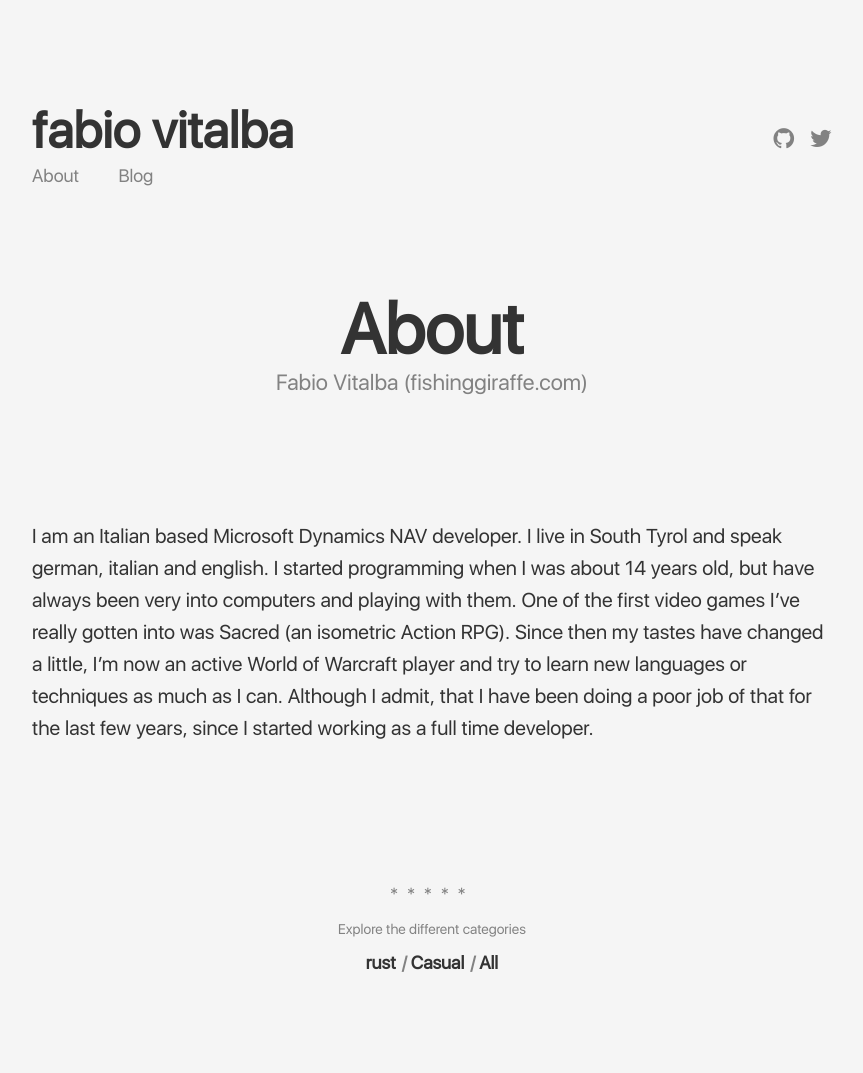
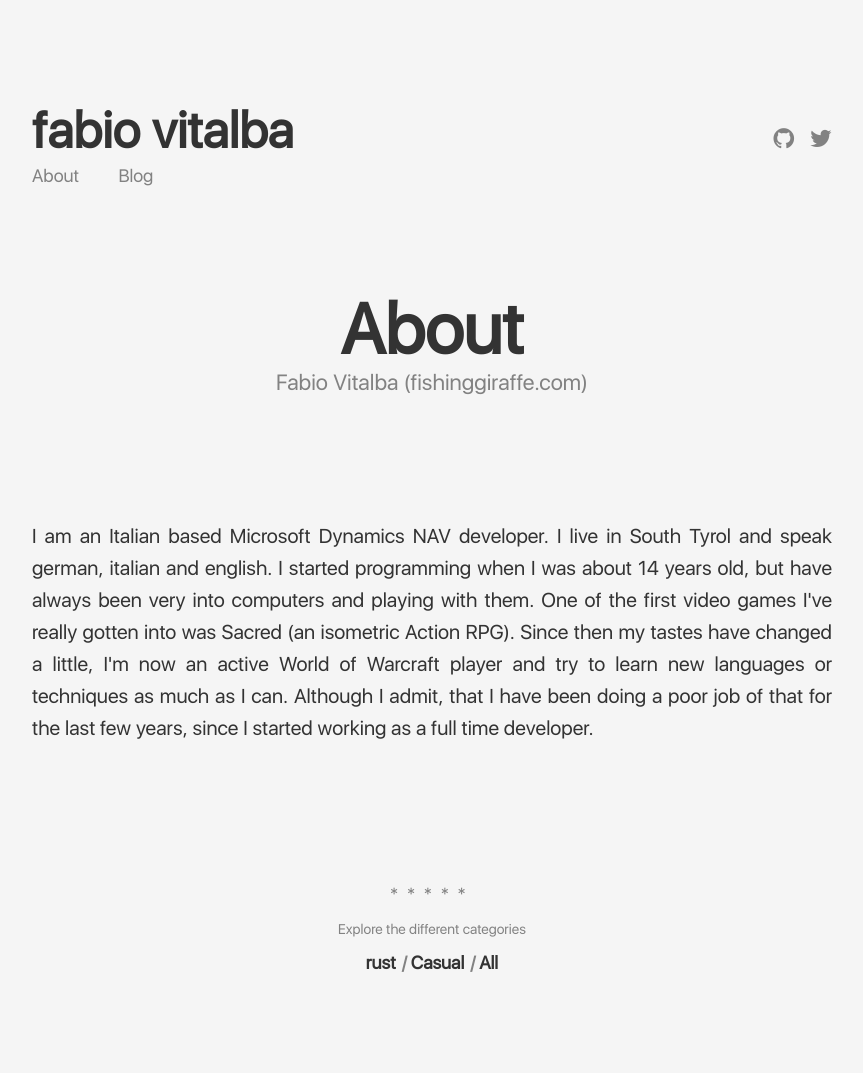
Before and after one commit to fabiovitalba/fabiovitalba.github.io, a Jekyll site: the page built from about.md, in a window 1280 px wide. Shown: the whole page, without its empty margins (208-1071 px from the left). Built offline with Jekyll 4.4.1, drawn with Linux system fonts in a browser that asks for light colours.

Commit message:
Updated Styling on About-Page
Updated Styling on About Page. Justify just looks a lot better.

```diff
--- a/about.md
+++ b/about.md
@@ -5,5 +5,7 @@ subtitle: Fabio Vitalba (fishinggiraffe.com)
 permalink: /about/
 ---
 
+<p style="text-align: justify">
 I am an Italian based Microsoft Dynamics NAV developer. I live in South Tyrol and speak german, italian and english. I started programming when I was about 14 years old, but have always been very into computers and playing with them. One of the first video games I've really gotten into was Sacred (an isometric Action RPG).
 Since then my tastes have changed a little, I'm now an active World of Warcraft player and try to learn new languages or techniques as much as I can. Although I admit, that I have been doing a poor job of that for the last few years, since I started working as a full time developer.
+</p>
```
